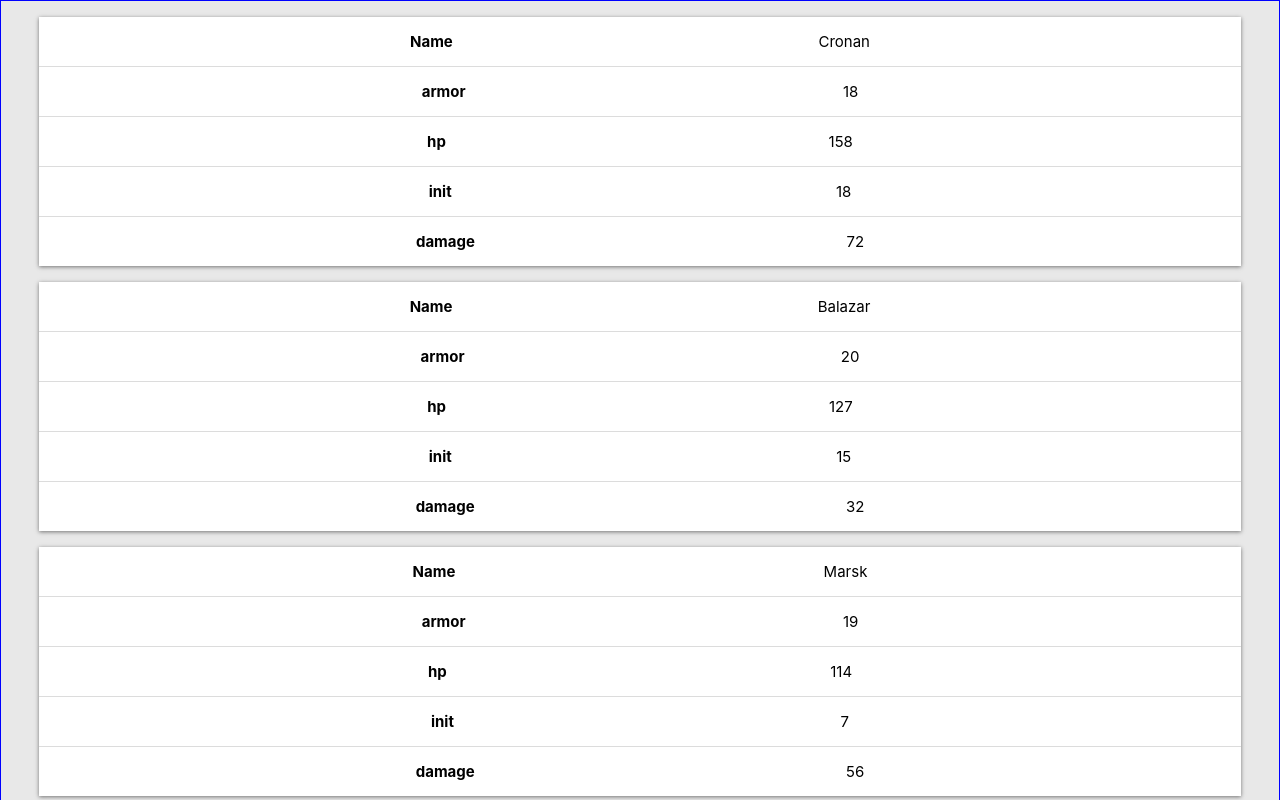
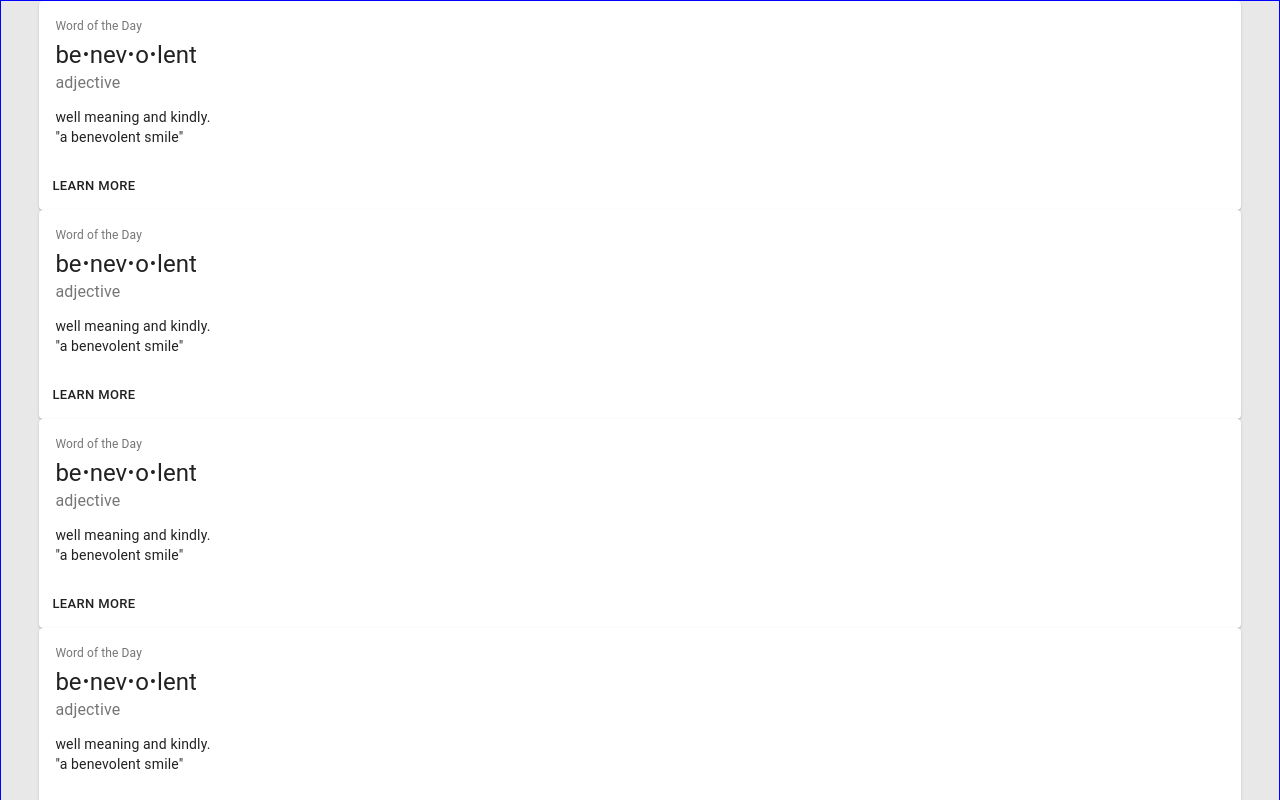
Before and after one commit to spencermendoza/dnd_react, a React (Create React App) app: page / in a window 1280 px wide. Shown: the top 800 px of the page. Built offline with nearby package versions, Linux system fonts and the light colour scheme.

Commit message:
added card component from material ui and named it PlayerCard and rendered it with CardContainer

```diff
--- a/package.json
+++ b/package.json
@@ -3,10 +3,11 @@
   "version": "0.1.0",
   "private": true,
   "dependencies": {
-    "styled-components": "^4.4.1",
+    "@material-ui/core": "^4.7.2",
     "react": "^16.12.0",
     "react-dom": "^16.12.0",
-    "react-scripts": "3.3.0"
+    "react-scripts": "3.3.0",
+    "styled-components": "^4.4.1"
   },
   "scripts": {
     "start": "react-scripts start",
--- a/prettier.config.js
+++ b/prettier.config.js
@@ -3,5 +3,6 @@ module.exports = {
   semi: true,
   singleQuote: true,
   bracketSpacing: true,
-  parser: 'typescript'
+  parser: 'typescript',
+  spaces: 2
 };
--- a/src/App.js
+++ b/src/App.js
@@ -1,5 +1,6 @@
 import React, { Component } from 'react';
 import CardContainer from './CardContainer';
+import TurnTimer from './TurnTimer';
 
 import './App.css';
 
@@ -48,6 +49,7 @@ class App extends Component {
     return (
       <div>
         <CardContainer players={this.state.players} />
+        <TurnTimer players={this.state.players} />
       </div>
     );
   }
--- a/src/Card.js
+++ b/src/Card.js
@@ -44,8 +44,10 @@ const CardDetailValue = styled.span`
   flex: flex-grow;
 `;
 
+// TODO: Replace the hardcoded array of strings and replace
+// it with a Player -> Card mapping function or class.
+const playerProperties = ['armor', 'init', 'hp', 'damage'];
 const Card = ({ player, index }) => {
-  const playerProperties = ['armor', 'hp', 'init', 'damage'];
   return (
     <CardWrapper>
       <CardDetails>
@@ -54,7 +56,7 @@ const Card = ({ player, index }) => {
           <CardDetailValue>{player.name}</CardDetailValue>
         </CardDetail>
         {playerProperties.map(property => (
-          <CardDetail key={property}>
+          <CardDetail key={property + index}>
             <CardDetailName>{property}</CardDetailName>
             <CardDetailValue>{player[property]}</CardDetailValue>
           </CardDetail>
--- a/src/CardContainer.js
+++ b/src/CardContainer.js
@@ -2,6 +2,7 @@ import React from 'react';
 import Card from './Card';
 import { PropTypes } from 'prop-types';
 import styled from 'styled-components';
+import PlayerCard from './PlayerCard';
 
 const CardContainerWrapper = styled.div`
   background-color: #e8e8e8;
@@ -14,8 +15,8 @@ const CardContainerWrapper = styled.div`
 const CardContainer = ({ players }) => {
   return (
     <CardContainerWrapper>
-      {players.map((player, index) => (
-        <Card player={player} key={index} index={index} />
+      {players.map((player, props) => (
+        <PlayerCard {...player} key={player.id.toString()} />
       ))}
     </CardContainerWrapper>
   );
--- /dev/null
+++ b/src/PlayerCard.js
@@ -0,0 +1,61 @@
+import React from 'react';
+import { makeStyles } from '@material-ui/core/styles';
+import Card from '@material-ui/core/Card';
+import CardActions from '@material-ui/core/CardActions';
+import CardContent from '@material-ui/core/CardContent';
+import Button from '@material-ui/core/Button';
+import Typography from '@material-ui/core/Typography';
+
+const useStyles = makeStyles({
+  card: {
+    minWidth: 275
+  },
+  bullet: {
+    display: 'inline-block',
+    margin: 'o 2px',
+    transform: 'scale(0.8)'
+  },
+  title: {
+    fontSize: 12
+  },
+  pos: {
+    marginBottom: 12
+  }
+});
+
+export default function SimpleCard() {
+  const classes = useStyles();
+  const bull = <span className={classes.bullet}>•</span>;
+
+  //   PlayerCard.propTypes = {
+  //     props: PropTypes.array
+  //   };
+
+  return (
+    <Card className={classes.card}>
+      <CardContent>
+        <Typography className={classes.title} color="textSecondary" gutterBottom>
+          Word of the Day
+        </Typography>
+        <Typography variant="h5" component="h2">
+          be
+          {bull}
+          nev
+          {bull}o{bull}
+          lent
+        </Typography>
+        <Typography className={classes.pos} color="textSecondary">
+          adjective
+        </Typography>
+        <Typography variant="body2" component="p">
+          well meaning and kindly.
+          <br />
+          {'"a benevolent smile"'}
+        </Typography>
+      </CardContent>
+      <CardActions>
+        <Button size="small">Learn More</Button>
+      </CardActions>
+    </Card>
+  );
+}
--- /dev/null
+++ b/src/TurnTimer.js
@@ -0,0 +1,37 @@
+import React, { Component } from 'react';
+import { PropTypes } from 'prop-types';
+import styled from 'styled-components';
+
+class TurnTimer extends Component {
+  constructor(props) {
+    super(props);
+    this.state = {
+      isRunning: false,
+      elapsedTime: 0,
+      previousTime: 0
+    };
+  }
+
+  handleStopWatch = () => {
+    this.setState(prevState => ({
+      isRunning: !prevState.isRunning
+    }));
+    if (!this.state.isRunning) {
+      this.setState({ previousTime: Date.now() });
+    }
+  };
+
+  //   componentDidMount() {
+  //     this.intervalID = setInterval(() => this.tick(), 100);
+  //   }
+
+  render() {
+    return (
+      <div>
+        <h3>Turn Timer!</h3>
+      </div>
+    );
+  }
+}
+
+export default TurnTimer;
```
Also changed, not shown: 1 other file (tests, documents, lock files or other folders).
